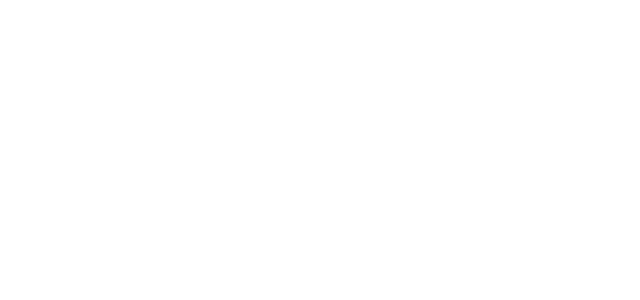
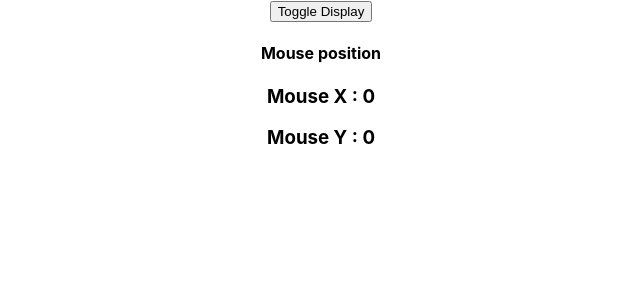
Before and after one commit to avadhutthorat/hooks-complete-guide, a React (Create React App) app: page / in a window 1280 px wide. Shown: the top 300 px of the page, without its empty margins (319-959 px from the left). Built offline with nearby package versions, Linux system fonts and the light colour scheme.

Commit message:
useEffect with cleanup

```diff
--- a/src/App.js
+++ b/src/App.js
@@ -8,6 +8,7 @@
 // import UseEffectHookCounter from "./components/useeffect-hook-counter";
 // import UseEffectConditionalHookCounter from "./components/useEffect-conditional-counter";
 // import HookMouse from "./components/hook-mouse";
+import MouseContainer from "./components/mouse-container";
 
 function App() {
   return (
@@ -24,6 +25,7 @@
       {/* <UseEffectHookCounter /> */}
       {/* <UseEffectConditionalHookCounter /> */}
       {/* <HookMouse /> */}
+      <MouseContainer />
     </div>
   );
 }
--- a/src/components/hook-mouse.js
+++ b/src/components/hook-mouse.js
@@ -11,6 +11,10 @@
   useEffect(() => {
     console.log("In use effect");
     window.addEventListener("mousemove", setMousePosition);
+    return () => {
+      console.log("component un mounted");
+      window.removeEventListener("mousemove", setMousePosition);
+    };
   }, []);
   return (
     <div>
--- /dev/null
+++ b/src/components/mouse-container.js
@@ -0,0 +1,16 @@
+import React, { useState, useEffect } from "react";
+import HookMouse from "./hook-mouse";
+
+const MouseContainer = () => {
+  const [display, setDisplay] = useState(true);
+  return (
+    <div>
+      <button onClick={() => setDisplay(prevState => !prevState)}>
+        Toggle Display
+      </button>
+      {display && <HookMouse />}
+    </div>
+  );
+};
+
+export default MouseContainer;
```
